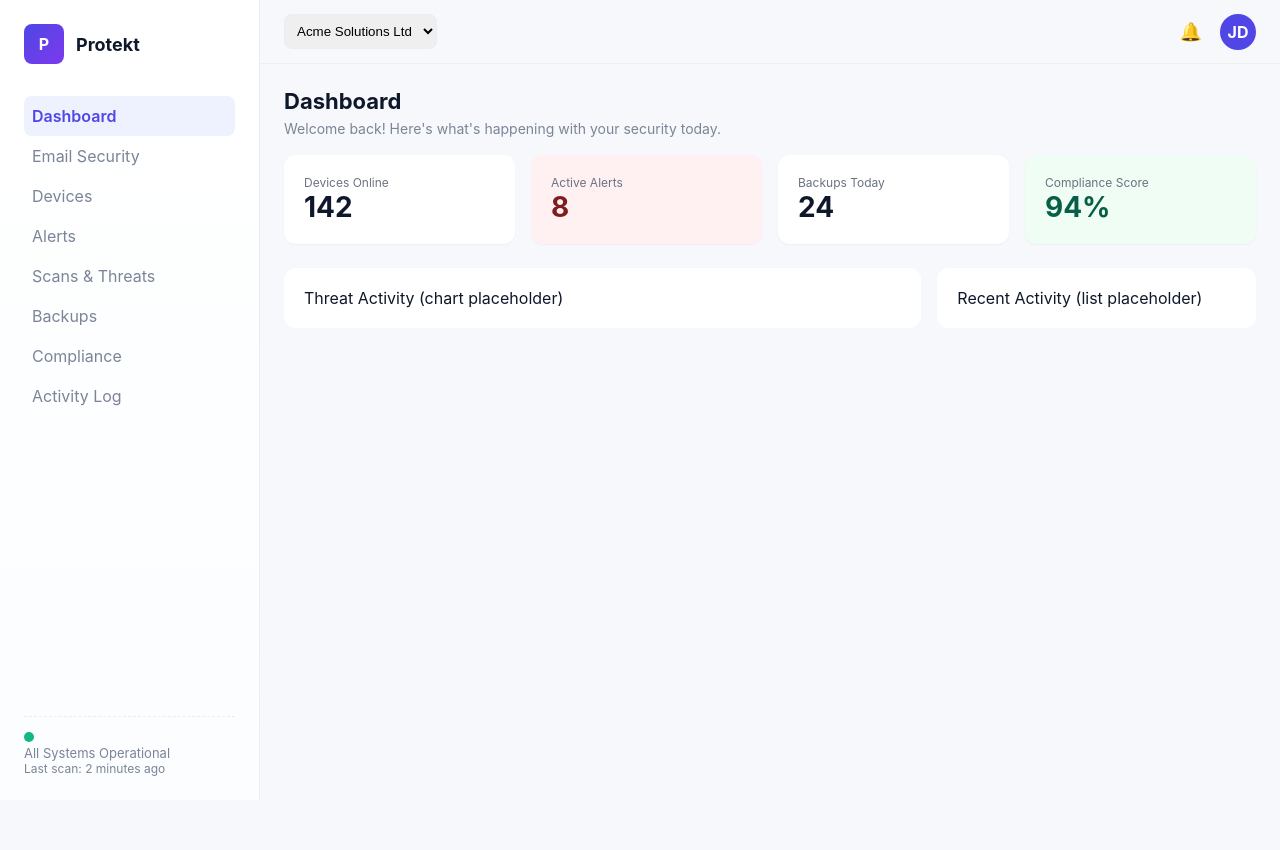
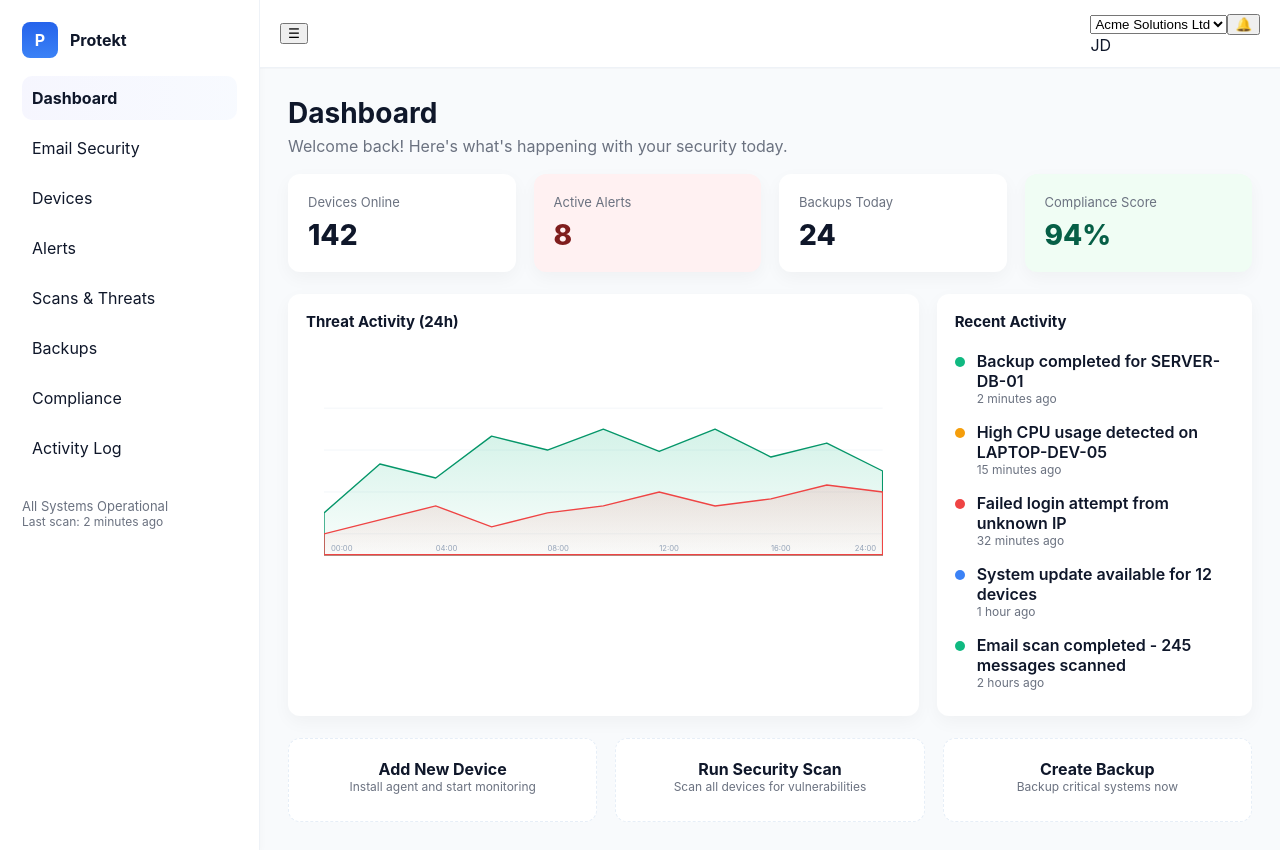
Before and after one commit to Raekwon-OG/protekt, a React (Vite) app in the folder apps/web/: page / in a window 1280 px wide. Before the commit the page ends 800 px from the top, so only its background shows below. Built offline with nearby package versions, Linux system fonts and the light colour scheme.

Commit message:
ui style updates

```diff
--- a/apps/web/src/App.tsx
+++ b/apps/web/src/App.tsx
@@ -7,12 +7,21 @@ import './styles/globals.css';
 
 const App: React.FC = () => {
   const [page, setPage] = useState<'dashboard' | 'email-security'>('dashboard');
+  const [sidebarOpen, setSidebarOpen] = useState(false);
 
   return (
     <div className="layout">
-      <Sidebar activePage={page} onNavigate={(p) => setPage(p as any)} />
+      <Sidebar
+        activePage={page}
+        onNavigate={(p) => {
+          setPage(p as any);
+          setSidebarOpen(false); // auto-close on mobile when navigating
+        }}
+        isOpen={sidebarOpen}
+        onClose={() => setSidebarOpen(false)}
+      />
       <div className="main">
-        <Topbar />
+        <Topbar onOpenSidebar={() => setSidebarOpen(true)} />
         <div className="container">
           {page === 'dashboard' && <Dashboard />}
           {page === 'email-security' && <EmailSecurity />}
--- a/apps/web/src/components/Sidebar.tsx
+++ b/apps/web/src/components/Sidebar.tsx
@@ -3,13 +3,26 @@ import React from 'react';
 type Props = {
   activePage?: 'dashboard' | 'email-security';
   onNavigate?: (page: 'dashboard' | 'email-security') => void;
+  isOpen?: boolean;
+  onClose?: () => void;
 };
 
-const Sidebar: React.FC<Props> = ({ activePage = 'dashboard', onNavigate }) => {
-  const nav = (p: 'dashboard' | 'email-security') => () => onNavigate && onNavigate(p);
+const Sidebar: React.FC<Props> = ({ activePage = 'dashboard', onNavigate, isOpen = false, onClose }) => {
+  const nav = (p: 'dashboard' | 'email-security') => () => {
+    onNavigate && onNavigate(p);
+    onClose && onClose();
+  };
 
   return (
-    <nav className="sidebar">
+    <>
+      {/* overlay for mobile when sidebar is open */}
+      <div
+        className={`mobile-sidebar-overlay ${isOpen ? 'visible' : ''}`}
+        onClick={onClose}
+        aria-hidden={!isOpen}
+      />
+
+      <aside className={`sidebar ${isOpen ? 'open' : ''}`}>
         <div className="brand">
           <div className="logo">P</div>
           <div className="brand-text">Protekt</div>
@@ -30,7 +43,7 @@ const Sidebar: React.FC<Props> = ({ activePage = 'dashboard', onNavigate }) => {
           </li>
           <li className="nav-item">Devices</li>
           <li className="nav-item">Alerts</li>
-        <li className="nav-item">Scans & Threats</li>
+          <li className="nav-item">Scans &amp; Threats</li>
           <li className="nav-item">Backups</li>
           <li className="nav-item">Compliance</li>
           <li className="nav-item">Activity Log</li>
@@ -41,7 +54,8 @@ const Sidebar: React.FC<Props> = ({ activePage = 'dashboard', onNavigate }) => {
           <div>All Systems Operational</div>
           <div className="muted small">Last scan: 2 minutes ago</div>
         </div>
-    </nav>
+      </aside>
+    </>
   );
 };
 
--- a/apps/web/src/components/StatsCard.tsx
+++ b/apps/web/src/components/StatsCard.tsx
@@ -9,7 +9,7 @@ type Props = {
 
 const variantStyles: Record<
   NonNullable<Props['variant']>,
-  { bg: string; color: string; accent?: string }
+  { bg: string; color: string }
 > = {
   default: { bg: '#ffffff', color: '#0f172a' },
   warning: { bg: '#fffbeb', color: '#92400e' },
@@ -23,16 +23,25 @@ const StatsCard: React.FC<Props> = ({ title, value, variant = 'default', small }
 
   return (
     <div
+      className="stats-card"
       style={{
         background: styles.bg,
         color: styles.color,
         borderRadius: 12,
         padding: small ? 12 : 20,
-        boxShadow: '0 1px 2px rgba(15,23,42,0.04)',
+        boxShadow: '0 6px 18px rgba(2,6,23,0.04)',
+        minHeight: 92,
+        display: 'flex',
+        flexDirection: 'column',
+        justifyContent: 'center',
       }}
     >
-      <div style={{ fontSize: 12, color: '#6b7280' }}>{title}</div>
-      <div style={{ fontSize: small ? 20 : 28, fontWeight: 700 }}>{value}</div>
+      <div className="stats-card-title" style={{ fontSize: 13, color: '#6b7280', marginBottom: 8 }}>
+        {title}
+      </div>
+      <div className="stats-card-value" style={{ fontSize: small ? 20 : 28, fontWeight: 800 }}>
+        {value}
+      </div>
     </div>
   );
 };
--- a/apps/web/src/components/Topbar.tsx
+++ b/apps/web/src/components/Topbar.tsx
@@ -1,19 +1,29 @@
 import React from 'react';
 
-const Topbar: React.FC = () => {
+type Props = {
+  onOpenSidebar?: () => void;
+};
+
+const Topbar: React.FC<Props> = ({ onOpenSidebar }) => {
   return (
-    <header className="topbar">
-      <div className="left">
+    <div className="topbar">
+      <button
+        className="hamburger"
+        onClick={onOpenSidebar}
+        aria-label="Open menu"
+        title="Open menu"
+      >
+        ☰
+      </button>
+      <div className="topbar-right">
         <select className="org-select">
           <option>Acme Solutions Ltd</option>
           <option>Demo Org</option>
         </select>
-      </div>
-      <div className="right">
         <button className="icon-btn">🔔</button>
         <div className="avatar">JD</div>
       </div>
-    </header>
+    </div>
   );
 };
 
--- a/apps/web/src/pages/dashboard/Dashboard.tsx
+++ b/apps/web/src/pages/dashboard/Dashboard.tsx
@@ -1,5 +1,72 @@
 import React from 'react';
 import StatsCard from '../../components/StatsCard';
+
+const DummyAreaChart: React.FC = () => {
+  // static SVG area chart to match the look in screenshot
+  return (
+    <div className="chart-wrap" style={{ padding: 18 }}>
+      <svg viewBox="0 0 800 240" style={{ width: '100%', height: 220, display: 'block' }}>
+        <defs>
+          <linearGradient id="g1" x1="0" x2="0" y1="0" y2="1">
+            <stop offset="0%" stopColor="#10b981" stopOpacity="0.18" />
+            <stop offset="100%" stopColor="#10b981" stopOpacity="0.02" />
+          </linearGradient>
+          <linearGradient id="g2" x1="0" x2="0" y1="0" y2="1">
+            <stop offset="0%" stopColor="#ef4444" stopOpacity="0.14" />
+            <stop offset="100%" stopColor="#ef4444" stopOpacity="0.02" />
+          </linearGradient>
+        </defs>
+
+        {/* grid */}
+        <g stroke="#eef2f7" strokeWidth="1" opacity="1">
+          <line x1="0" x2="800" y1="30" y2="30" />
+          <line x1="0" x2="800" y1="90" y2="90" />
+          <line x1="0" x2="800" y1="150" y2="150" />
+          <line x1="0" x2="800" y1="210" y2="210" />
+        </g>
+
+        {/* green area */}
+        <path
+          d="M0 180 L80 110 L160 130 L240 70 L320 90 L400 60 L480 92 L560 60 L640 100 L720 80 L800 120 L800 240 L0 240 Z"
+          fill="url(#g1)"
+          stroke="#059669"
+          strokeWidth="2"
+          fillOpacity="1"
+          strokeLinejoin="round"
+        />
+
+        {/* red area */}
+        <path
+          d="M0 210 L80 190 L160 170 L240 200 L320 180 L400 170 L480 150 L560 170 L640 160 L720 140 L800 150 L800 240 L0 240 Z"
+          fill="url(#g2)"
+          stroke="#ef4444"
+          strokeWidth="2"
+          fillOpacity="1"
+        />
+
+        {/* small X axis labels */}
+        <g fill="#94a3b8" fontSize="11">
+          <text x="10" y="235">00:00</text>
+          <text x="160" y="235">04:00</text>
+          <text x="320" y="235">08:00</text>
+          <text x="480" y="235">12:00</text>
+          <text x="640" y="235">16:00</text>
+          <text x="760" y="235">24:00</text>
+        </g>
+      </svg>
+    </div>
+  );
+};
+
+const RecentActivityItem: React.FC<{ color: string; text: string; when: string }> = ({ color, text, when }) => (
+  <div style={{ display: 'flex', gap: 12, alignItems: 'flex-start', padding: '8px 0' }}>
+    <div style={{ width: 10, height: 10, borderRadius: 99, background: color, marginTop: 6 }} />
+    <div style={{ flex: 1 }}>
+      <div style={{ fontWeight: 600 }}>{text}</div>
+      <div style={{ fontSize: 12, color: '#6b7280' }}>{when}</div>
+    </div>
+  </div>
+);
 
 const Dashboard: React.FC = () => {
   return (
@@ -9,16 +76,42 @@ const Dashboard: React.FC = () => {
         <p className="subtitle">Welcome back! Here's what's happening with your security today.</p>
       </header>
 
-      <section className="stats-grid" style={{ display: 'grid', gridTemplateColumns: 'repeat(4,1fr)', gap: 16, marginBottom: 24 }}>
+      <section className="stats-grid" style={{ marginBottom: 22 }}>
         <StatsCard title="Devices Online" value="142" />
         <StatsCard title="Active Alerts" value="8" variant="danger" />
         <StatsCard title="Backups Today" value="24" />
         <StatsCard title="Compliance Score" value="94%" variant="success" />
       </section>
 
-      <section className="panels-grid" style={{ display: 'grid', gridTemplateColumns: '2fr 1fr', gap: 16 }}>
-        <div className="panel" style={{ padding: 20, borderRadius: 12 }}>Threat Activity (chart placeholder)</div>
-        <div className="panel" style={{ padding: 20, borderRadius: 12 }}>Recent Activity (list placeholder)</div>
+      <section className="panels-grid" style={{ marginBottom: 22 }}>
+        <div className="panel">
+          <div style={{ fontSize: 15, fontWeight: 700, marginBottom: 12 }}>Threat Activity (24h)</div>
+          <DummyAreaChart />
+        </div>
+
+        <div className="panel">
+          <div style={{ fontSize: 15, fontWeight: 700, marginBottom: 12 }}>Recent Activity</div>
+          <RecentActivityItem color="#10b981" text="Backup completed for SERVER-DB-01" when="2 minutes ago" />
+          <RecentActivityItem color="#f59e0b" text="High CPU usage detected on LAPTOP-DEV-05" when="15 minutes ago" />
+          <RecentActivityItem color="#ef4444" text="Failed login attempt from unknown IP" when="32 minutes ago" />
+          <RecentActivityItem color="#3b82f6" text="System update available for 12 devices" when="1 hour ago" />
+          <RecentActivityItem color="#10b981" text="Email scan completed - 245 messages scanned" when="2 hours ago" />
+        </div>
+      </section>
+
+      <section className="action-cards">
+        <div className="action-card">
+          <div style={{ fontSize: 16, fontWeight: 700 }}>Add New Device</div>
+          <div className="muted small">Install agent and start monitoring</div>
+        </div>
+        <div className="action-card">
+          <div style={{ fontSize: 16, fontWeight: 700 }}>Run Security Scan</div>
+          <div className="muted small">Scan all devices for vulnerabilities</div>
+        </div>
+        <div className="action-card">
+          <div style={{ fontSize: 16, fontWeight: 700 }}>Create Backup</div>
+          <div className="muted small">Backup critical systems now</div>
+        </div>
       </section>
     </div>
   );
--- a/apps/web/src/styles/globals.css
+++ b/apps/web/src/styles/globals.css
@@ -1,99 +1,101 @@
-/* Basic layout and styles for Protekt dashboard (simple, responsive) */
-
-:root{
-  --bg:#f6f8fb;
-  --panel:#ffffff;
-  --muted:#7b8597;
-  --accent:#4f46e5;
-  --success:#10b981;
-  --warning:#f59e0b;
-  --danger:#ef4444;
-  --card-radius:12px;
-  --gap:20px;
+/* Global reset */
+:root {
+  --bg: #f8fafc;
+  --panel: #ffffff;
+  --muted: #6b7280;
+  --border: #eef2f7;
+  --accent: #2563eb;
+}
+* { box-sizing: border-box; }
+html,body,#root { height: 100%; }
+body {
+  margin: 0;
   font-family: Inter, ui-sans-serif, system-ui, -apple-system, "Segoe UI", Roboto, "Helvetica Neue", Arial;
-}
-
-*{box-sizing:border-box}
-html,body,#root{height:100%}
-body{
-  margin:0;
-  background:var(--bg);
-  color:#0f172a;
-  -webkit-font-smoothing:antialiased;
-  -moz-osx-font-smoothing:grayscale;
+  background: var(--bg);
+  color: #0f172a;
+  -webkit-font-smoothing: antialiased;
 }
 
 /* Layout */
-.layout{display:flex;min-height:100vh}
-.sidebar{
-  width:260px;
-  background:linear-gradient(180deg,#fff,#fbfdff);
-  border-right:1px solid #e6eef7;
-  padding:24px;
-  display:flex;
-  flex-direction:column;
-  gap:16px;
+.layout { display:flex; min-height:100vh; }
+/* Sidebar */
+.sidebar {
+  width: 260px;
+  background: var(--panel);
+  border-right: 1px solid var(--border);
+  padding: 22px;
+  box-shadow: 0 2px 8px rgba(2,6,23,0.03);
 }
-.brand{display:flex;align-items:center;gap:12px;margin-bottom:8px}
-.logo{
-  width:40px;height:40px;border-radius:8px;background:linear-gradient(135deg,var(--accent),#7c3aed);
-  display:flex;align-items:center;justify-content:center;color:#fff;font-weight:700;
-}
-.brand-text{font-weight:700;font-size:18px}
-.nav{list-style:none;padding:0;margin:8px 0;flex:1}
-.nav-item{padding:10px 8px;border-radius:8px;color:var(--muted);cursor:pointer}
-.nav-item.active{background:#eef2ff;color:var(--accent);font-weight:600}
-.sidebar-status{margin-top:auto;padding-top:12px;border-top:1px dashed #e6eef7;color:var(--muted);font-size:13px}
-.status-dot{width:10px;height:10px;border-radius:50%;display:inline-block;margin-right:8px}
-.online{background:var(--success);}
+.brand { display:flex; align-items:center; gap:12px; margin-bottom:18px; }
+.logo { width:36px; height:36px; border-radius:8px; background:linear-gradient(180deg,#2563eb,#3b82f6); color:#fff; display:flex; align-items:center; justify-content:center; font-weight:700; }
+.brand-text { font-weight:700; }
 
-/* Main */
-.main{flex:1;display:flex;flex-direction:column}
-.topbar{
-  height:64px;background:transparent;display:flex;align-items:center;justify-content:space-between;padding:12px 24px;border-bottom:1px solid rgba(15,23,42,0.04)
-}
-.org-select{padding:8px;border-radius:8px;border:1px solid #e6eef7}
-.icon-btn{background:transparent;border:none;font-size:18px;margin-right:12px;cursor:pointer}
-.avatar{width:36px;height:36px;border-radius:50%;background:#4f46e5;color:#fff;display:inline-flex;align-items:center;justify-content:center;font-weight:700}
+/* nav */
+.nav { list-style:none; padding:0; margin:0; }
+.nav-item { padding:12px 10px; border-radius:10px; margin-bottom:6px; cursor:pointer; color:#0f172a; display:flex; align-items:center; gap:10px; }
+.nav-item.active { background: linear-gradient(90deg, rgba(99,102,241,0.06), rgba(59,130,246,0.04)); color: #0f172a; font-weight:700; }
 
-/* Container */
-.container{padding:24px}
-.page-header{display:flex;flex-direction:column;gap:6px;margin-bottom:18px}
-.page-header h1{margin:0;font-size:22px}
-.subtitle{margin:0;color:var(--muted);font-size:14px}
+/* sidebar status */
+.sidebar-status { margin-top:20px; padding-top:8px; font-size:13px; color:var(--muted); }
+
+/* Main and Topbar */
+.main { flex:1; display:flex; flex-direction:column; }
+.topbar { height:68px; display:flex; align-items:center; justify-content:space-between; padding: 12px 20px; background: #fff; border-bottom:1px solid var(--border); box-shadow: 0 1px 0 rgba(15,23,42,0.02); z-index: 10; }
+.container { padding: 28px; max-width: 1200px; margin: 0 auto; width: 100%; }
+
+/* Page header */
+.page-header { margin-bottom: 18px; }
+.page-header h1 { margin:0; font-size:28px; }
+.subtitle { margin:6px 0 0; color:var(--muted); }
 
 /* Stats grid */
-.stats-grid{display:grid;grid-template-columns:repeat(4,1fr);gap:16px;margin-bottom:18px}
-.stat-card{background:var(--panel);padding:16px;border-radius:var(--card-radius);box-shadow:0 1px 2px rgba(16,24,40,0.03)}
-.card-warning{border-left:4px solid var(--warning)}
-.card-neutral{border-left:4px solid #6366f1}
-.stat-title{font-size:13px;color:var(--muted);margin-bottom:8px}
-.stat-value{font-size:20px;font-weight:700}
-.stat-trend{font-size:13px;color:var(--muted);margin-top:8px}
+.stats-grid { display: grid; grid-template-columns: repeat(4, 1fr); gap: 18px; }
 
-/* Panels */
-.panels{display:grid;grid-template-columns:2fr 1fr;gap:16px;margin-bottom:18px}
-.panel{background:var(--panel);padding:16px;border-radius:var(--card-radius)}
-.panel.big{min-height:260px}
-.chart-placeholder{height:200px;background:linear-gradient(180deg,#f8fafc,#ffffff);border-radius:8px;display:flex;align-items:center;justify-content:center;color:var(--muted)}
-.activity-list{list-style:none;padding:0;margin:8px 0}
-.activity-list li{display:flex;align-items:center;gap:10px;padding:8px 0;border-bottom:1px dashed #f1f5f9}
-.dot{width:10px;height:10px;border-radius:50%;display:inline-block}
-.dot.green{background:var(--success)}
-.dot.yellow{background:var(--warning)}
-.dot.red{background:var(--danger)}
-.dot.blue{background:#60a5fa}
-.muted{color:var(--muted);margin-left:auto;font-size:12px}
-.small{font-size:12px}
+/* Panel */
+.panel {
+  background: var(--panel);
+  border-radius: 12px;
+  padding: 18px;
+  box-shadow: 0 6px 18px rgba(2,6,23,0.04);
+}
 
-/* Actions row */
-.actions-row{display:grid;grid-template-columns:repeat(3,1fr);gap:16px}
-.action-card{background:transparent;border:2px dashed rgba(15,23,42,0.06);padding:20px;border-radius:12px;text-align:center;color:var(--muted);min-height:80px;display:flex;flex-direction:column;justify-content:center}
-.action-sub{font-size:13px;color:var(--muted);margin-top:8px}
+/* Panels grid */
+.panels-grid { display:grid; grid-template-columns: 2fr 1fr; gap: 18px; }
 
-/* Responsive */
-@media (max-width:1000px){
-  .stats-grid{grid-template-columns:repeat(2,1fr)}
-  .panels{grid-template-columns:1fr}
-  .sidebar{display:none}
+/* Action cards row */
+.action-cards { display:grid; grid-template-columns: repeat(3,1fr); gap: 18px; margin-top: 18px; }
+.action-card {
+  background: #fff;
+  border: 1px dashed #e6eef7;
+  padding: 20px;
+  border-radius: 12px;
+  text-align: center;
+  min-height: 84px;
 }
+
+/* chart wrapper */
+.chart-wrap { background: transparent; border-radius: 8px; }
+
+/* stats card fallback class (if using CSS) */
+.stats-card { transition: transform 150ms ease; }
+.stats-card:hover { transform: translateY(-4px); }
+
+/* small utilities */
+.muted { color: var(--muted); }
+.small { font-size: 12px; }
+
+/* responsive */
+@media (max-width: 1000px) {
+  .stats-grid { grid-template-columns: repeat(2, 1fr); }
+  .panels-grid { grid-template-columns: 1fr; }
+  .action-cards { grid-template-columns: 1fr; }
+  .container { padding: 16px; }
+}
+
+/* mobile: collapse sidebar and add top spacing */
+@media (max-width: 720px) {
+  .sidebar { display:none; }
+  .topbar { padding-left: 12px; padding-right: 12px; }
+  .container { padding: 12px; }
+  .page-header h1 { font-size:22px; }
+}
```
Also changed, not shown: apps/web/Screenshot 2025-10-25 at 15.30.28.png (added). Lines whose indentation alone changed are shown as unchanged.
